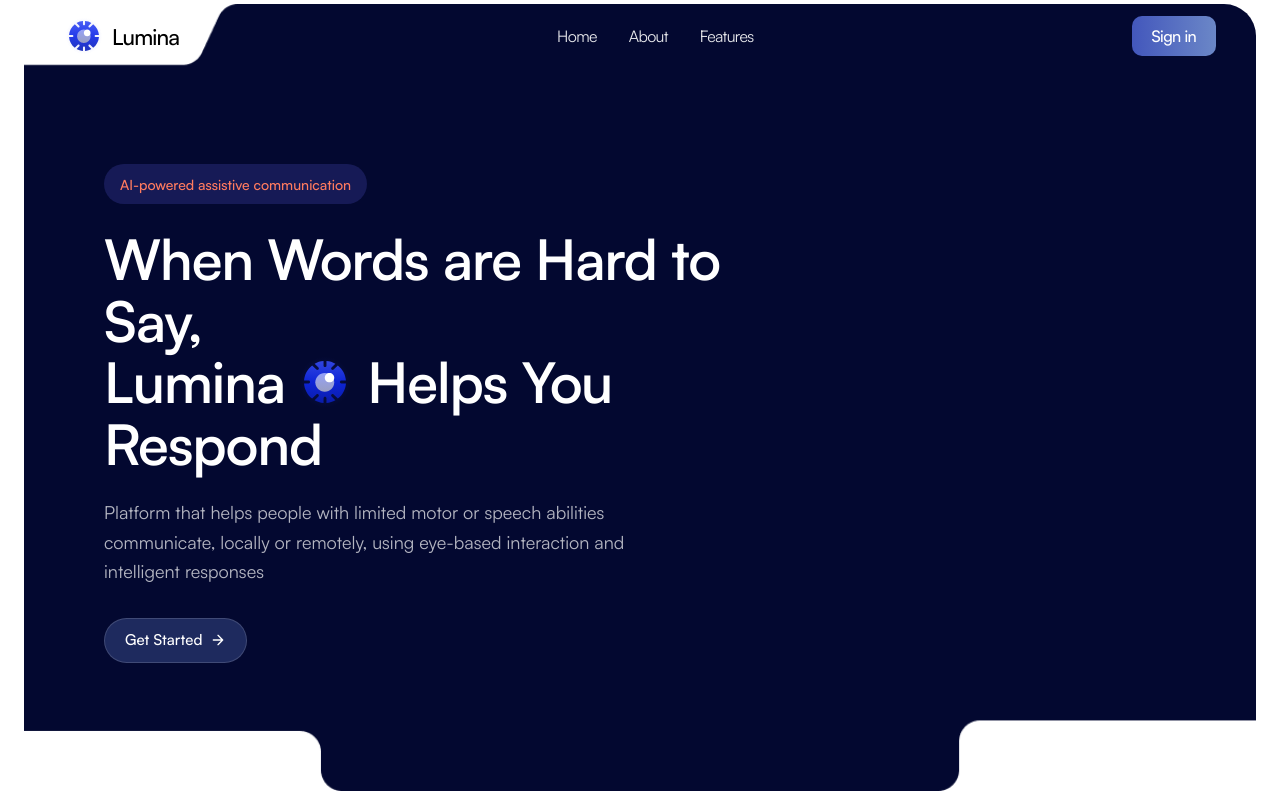
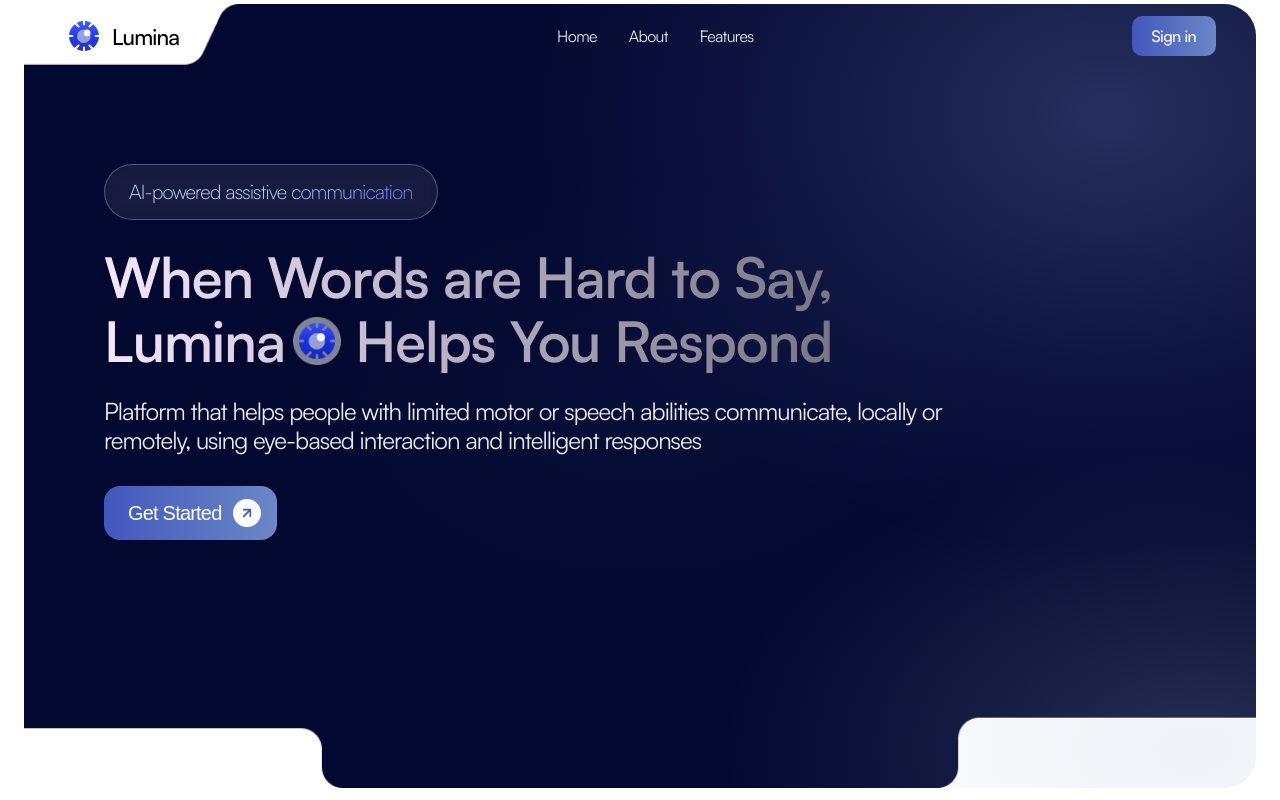
Before and after one commit to lumina-id/lumina-app, a Next.js app: page / in a window 1280 px wide. Shown: the top 800 px of the page. Built offline with nearby package versions, Linux system fonts and the light colour scheme.

Commit message:
feat: Add Framer Motion animations and a glow effect to the Hero Section, updating its UI and replacing the Lumina icon.

```diff
--- a/src/components/landing/HeroSection.tsx
+++ b/src/components/landing/HeroSection.tsx
@@ -1,7 +1,45 @@
+"use client";
+
+import { motion } from "framer-motion";
 import Image from "next/image";
 import Link from "next/link";
 
 export default function HeroSection() {
+  const containerVariants = {
+    hidden: { opacity: 0 },
+    visible: {
+      opacity: 1,
+      transition: {
+        staggerChildren: 0.15,
+        delayChildren: 0.2,
+      },
+    },
+  };
+
+  const itemVariants = {
+    hidden: { opacity: 0, y: 30 },
+    visible: {
+      opacity: 1,
+      y: 0,
+      transition: {
+        duration: 0.8,
+        ease: [0.25, 0.46, 0.45, 0.94] as const,
+      },
+    },
+  };
+
+  const glowVariants = {
+    hidden: { opacity: 0, scale: 0.8 },
+    visible: {
+      opacity: 1,
+      scale: 1,
+      transition: {
+        duration: 1.5,
+        ease: [0.25, 0.46, 0.45, 0.94] as const,
+      },
+    },
+  };
+
   return (
     <section className="bg-white pt-1 pb-0 px-4 md:px-6">
       {/* Hero Card Container with rounded corners */}
@@ -17,30 +55,88 @@ export default function HeroSection() {
           />
         </div>
 
+        {/* Glow Effect Overlay */}
+        <motion.div
+          className="absolute inset-0 pointer-events-none"
+          variants={glowVariants}
+          initial="hidden"
+          animate="visible"
+        >
+          {/* Top right glow */}
+          <div
+            className="absolute top-0 right-0 w-[60%] h-[70%]"
+            style={{
+              background:
+                "radial-gradient(ellipse at 80% 20%, rgba(120, 140, 200, 0.3) 0%, rgba(120, 140, 200, 0.1) 40%, transparent 70%)",
+            }}
+          />
+          {/* Bottom right subtle glow */}
+          <div
+            className="absolute bottom-0 right-0 w-[50%] h-[50%]"
+            style={{
+              background:
+                "radial-gradient(ellipse at 90% 90%, rgba(180, 190, 220, 0.2) 0%, transparent 60%)",
+            }}
+          />
+          {/* Center glow for depth */}
+          <div
+            className="absolute top-1/2 left-1/2 -translate-x-1/2 -translate-y-1/2 w-[80%] h-[80%]"
+            style={{
+              background:
+                "radial-gradient(ellipse at center, rgba(100, 120, 180, 0.05) 0%, transparent 50%)",
+            }}
+          />
+        </motion.div>
+
         {/* Content */}
-        <div className="relative z-10 w-full max-w-[1400px] mx-auto px-6 md:px-12 lg:px-20 pt-32 md:pt-40 pb-32">
-          <div className="max-w-[700px]">
+        <motion.div
+          className="relative z-10 w-full max-w-[1400px] mx-auto px-6 md:px-12 lg:px-20 pt-32 md:pt-40 pb-32"
+          variants={containerVariants}
+          initial="hidden"
+          animate="visible"
+        >
+          <div className="max-w-[900px]">
             {/* Badge */}
-            <div
-              className="inline-block px-4 py-2 rounded-full mb-6"
+            <motion.div
+              className="inline-block px-6 py-3 rounded-full mb-6"
               style={{
-                backgroundColor: "rgba(99, 102, 241, 0.2)",
+                background: "rgba(255,255,255,0.08)",
+                border: "1px solid rgba(167,176,230,0.4)",
+                backdropFilter: "blur(10px)",
+              }}
+              variants={itemVariants}
+            >
+              <span
+                className="text-[16px] md:text-[20px] tracking-[-0.04em] font-light"
+                style={{
+                  background:
+                    "linear-gradient(90deg, #CFD4FC 50%, #6F7EF6 100%)",
+                  WebkitBackgroundClip: "text",
+                  WebkitTextFillColor: "transparent",
+                  backgroundClip: "text",
                 }}
               >
-              <span className="text-[13px] md:text-[14px] text-[#ff7b5f] font-medium">
                 AI-powered assistive communication
               </span>
-            </div>
+            </motion.div>
 
             {/* Title */}
-            <h1 className="text-[32px] md:text-[48px] lg:text-[56px] font-semibold text-white leading-[1.1] tracking-[-1px] mb-6">
-              When Words are Hard to Say,
-              <br />
-              <span className="inline-flex items-center gap-3">
+            <motion.h1
+              className="text-[32px] md:text-[48px] lg:text-[56px] font-semibold leading-[1.15] tracking-[-1px] mb-6"
+              style={{
+                background: "linear-gradient(90deg, #F4E7FF 0%, #5C5A68 100%)",
+                WebkitBackgroundClip: "text",
+                WebkitTextFillColor: "transparent",
+                backgroundClip: "text",
+              }}
+              variants={itemVariants}
+            >
+              When Words are Hard to Say,{" "}
+              <span className="inline-flex items-center gap-2 whitespace-nowrap">
                 Lumina
-                <span className="relative w-[40px] h-[40px] md:w-[56px] md:h-[56px] inline-block">
+                <span className="relative w-[36px] h-[36px] md:w-[48px] md:h-[48px] inline-block align-middle">
                   <Image
-                    src="/assets/lumina-icon.svg"
+                    src="/assets/Icon.png"
                     alt="Lumina"
                     fill
                     className="object-contain"
@@ -48,43 +144,41 @@ export default function HeroSection() {
                 </span>
               </span>{" "}
               Helps You Respond
-            </h1>
+            </motion.h1>
 
             {/* Description */}
-            <p className="text-[16px] md:text-[18px] text-white/70 leading-relaxed mb-8 max-w-[600px]">
+            <motion.p
+              className="text-[18px] md:text-[24px] leading-[120%] tracking-[-0.04em] mb-8 max-w-[850px]"
+              style={{ color: "#EAEAEA" }}
+              variants={itemVariants}
+            >
               Platform that helps people with limited motor or speech abilities
               communicate, locally or remotely, using eye-based interaction and
               intelligent responses
-            </p>
+            </motion.p>
 
             {/* CTA Button */}
+            <motion.div variants={itemVariants}>
               <Link
                 href="/login"
-              className="inline-flex items-center gap-2 px-5 py-2.5 rounded-full text-[14px] md:text-[15px] font-medium text-white transition-all hover:scale-105"
+                className="group relative inline-flex items-center gap-2 md:gap-3 pl-4 md:pl-6 pr-2 md:pr-4 py-2 md:py-3 rounded-full md:rounded-[16px] text-white font-medium transition-all duration-300 hover:shadow-[0_8px_30px_rgba(67,87,188,0.4)] hover:translate-y-[-2px]"
                 style={{
-                backgroundColor: "#1e2a5e",
-                border: "1px solid rgba(255,255,255,0.15)",
+                  fontFamily: "Satoshi, sans-serif",
+                  fontSize: "clamp(14px, 3vw, 20px)",
+                  letterSpacing: "-0.04em",
+                  background: "linear-gradient(90deg, #4357BC 0%, #6B87C7 100%)",
                 }}
               >
-              Get Started
-              <svg
-                width="16"
-                height="16"
-                viewBox="0 0 24 24"
-                fill="none"
-                xmlns="http://www.w3.org/2000/svg"
-              >
-                <path
-                  d="M5 12H19M19 12L12 5M19 12L12 19"
-                  stroke="white"
-                  strokeWidth="2"
-                  strokeLinecap="round"
-                  strokeLinejoin="round"
-                />
+                <span>Get Started</span>
+                <div className="relative w-5 h-5 md:w-7 md:h-7 flex items-center justify-center bg-white rounded-full transition-transform duration-300 group-hover:scale-110">
+                  <svg width="12" height="12" viewBox="0 0 24 24" fill="none" xmlns="http://www.w3.org/2000/svg" className="md:w-4 md:h-4">
+                    <path d="M7 17L17 7M17 7H7M17 7V17" stroke="#4357BC" strokeWidth="2.5" strokeLinecap="round" strokeLinejoin="round"/>
                   </svg>
+                </div>
               </Link>
+            </motion.div>
           </div>
-        </div>
+        </motion.div>
       </div>
     </section>
   );
```
Also changed, not shown: public/assets/Icon.png (added). Lines whose indentation alone changed are shown as unchanged.
